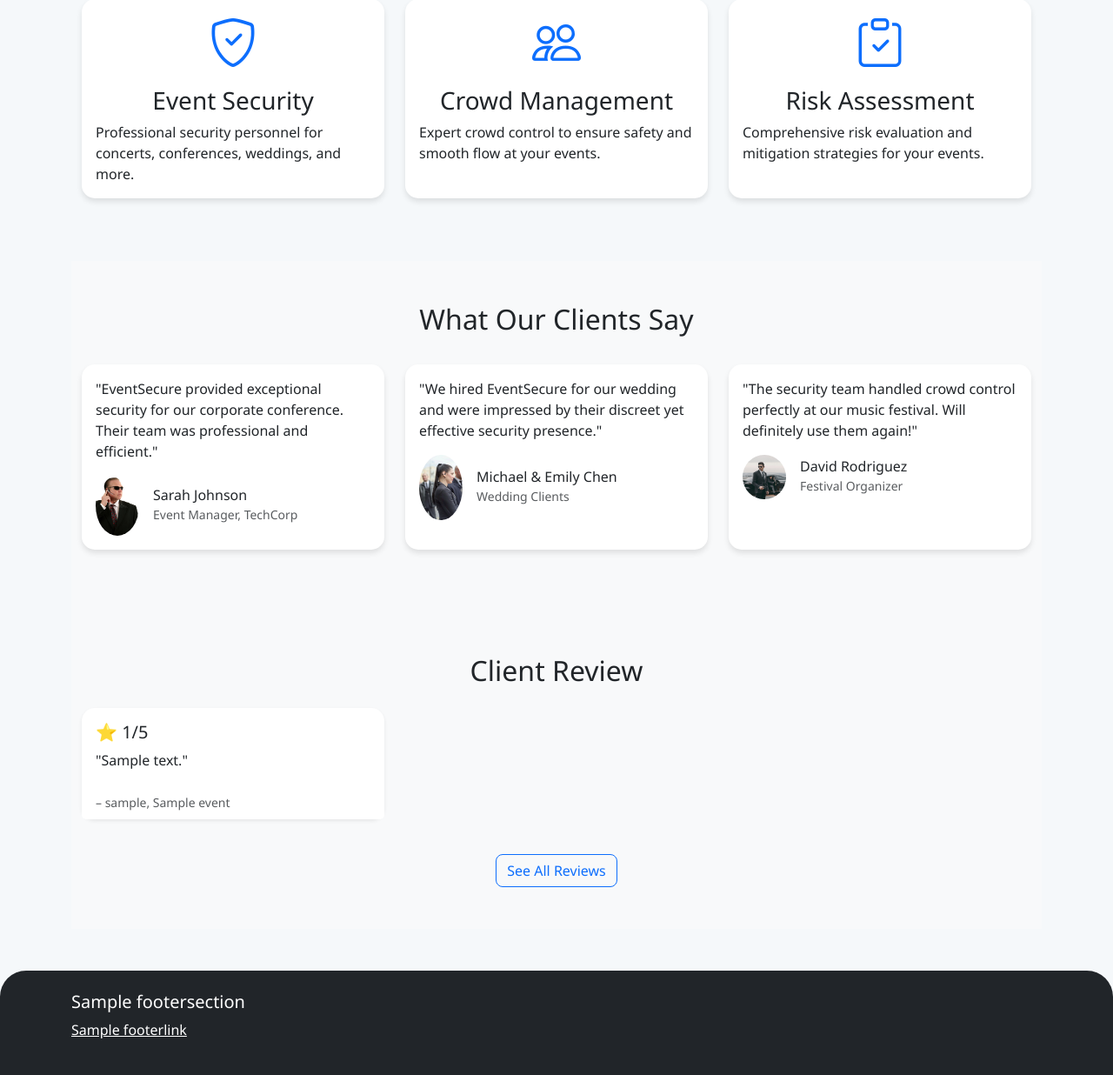
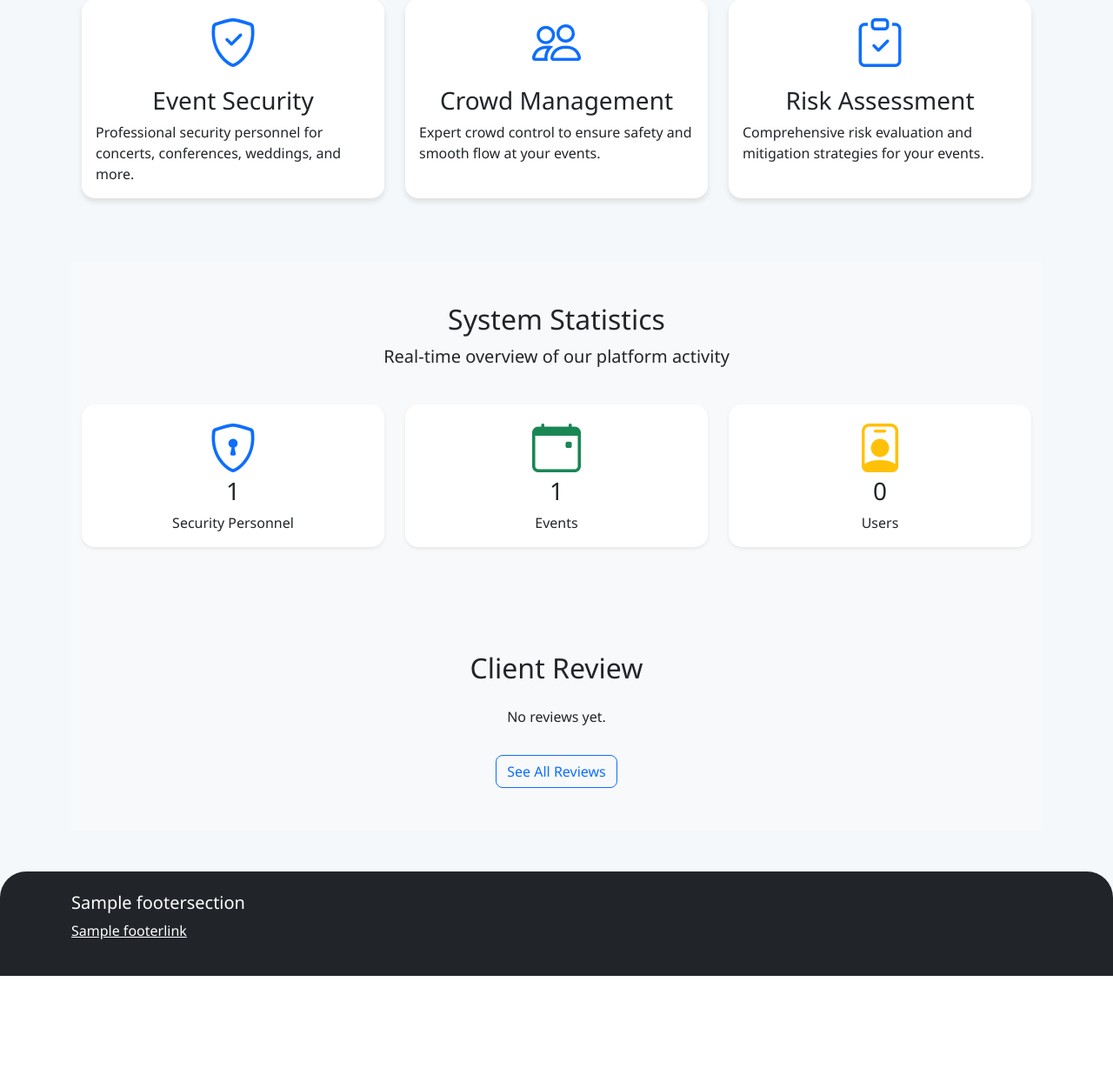
Before and after one commit to Rajesh-Garsani/DESAS, a Django app: page / in a window 1280 px wide. Shown: the part 789-2025 px from the top of the page at 87% size. After the commit the page ends 1911 px from the top, so only its background shows below. Run offline with Django 4.2, Linux system fonts and the light colour scheme; tables that the repository leaves empty hold one stand-in row (values such as "Sample post").

Commit message:
real users, guards, events show on homepage

```diff
--- a/event_security/core/views.py
+++ b/event_security/core/views.py
@@ -3,6 +3,10 @@ from django.contrib import messages
 from django.core.mail import send_mail
 from django.conf import settings
 from django.apps import apps
+from django.contrib.auth import get_user_model
+
+User = get_user_model()
+
 
 # Home page with latest event reviews
 def home(request):
@@ -51,6 +55,26 @@ def about(request):
 def unauthorized(request):
     return render(request, 'core/unauthorized.html')
 
+
+
+
+def home(request):
+    # ✅ Get models dynamically (no circular import errors)
+    Event = apps.get_model('events', 'Event')
+    SecurityGuardProfile = apps.get_model('guards', 'SecurityGuardProfile')
+
+    total_guards = SecurityGuardProfile.objects.count()
+    total_events = Event.objects.count()
+    total_registrars = User.objects.filter(role="event_registrar").count()
+
+    return render(request, "core/home.html", {
+        "total_guards": total_guards,
+        "total_events": total_events,
+        "total_registrars": total_registrars,
+    })
+
+
+
 # Contact form with email + lazy-loaded MessageLog
 def contact(request):
     if request.method == "POST":
--- a/event_security/templates/core/home.html
+++ b/event_security/templates/core/home.html
@@ -76,57 +76,44 @@
     </div>
 </div>
 
-<div class="testimonials-section bg-light py-5">
+<div class="stats-section bg-light py-5">
     <div class="container">
         <div class="row text-center mb-4">
-            <h2>What Our Clients Say</h2>
+            <h2>System Statistics</h2>
+            <p class="lead">Real-time overview of our platform activity</p>
         </div>
         <div class="row">
             <div class="col-md-4 mb-4">
-                <div class="card h-100">
-                    <div class="card-body">
-                        <p class="card-text">"EventSecure provided exceptional security for our corporate conference. Their team was professional and efficient."</p>
-                        <div class="d-flex align-items-center mt-3">
-                            <img src="static\images\Sarah.jfif" alt="Client" class="rounded-circle me-3" width="50">
-                            <div>
-                                <h6 class="mb-0">Sarah Johnson</h6>
-                                <small class="text-muted">Event Manager, TechCorp</small>
-                            </div>
-                        </div>
+                <div class="card h-100 shadow-sm">
+                    <div class="card-body text-center">
+                        <i class="bi bi-shield-lock display-4 text-primary mb-3"></i>
+                        <h3>{{ total_guards }}</h3>
+                        <p class="card-text">Security Personnel</p>
                     </div>
                 </div>
             </div>
             <div class="col-md-4 mb-4">
-                <div class="card h-100">
-                    <div class="card-body">
-                        <p class="card-text">"We hired EventSecure for our wedding and were impressed by their discreet yet effective security presence."</p>
-                        <div class="d-flex align-items-center mt-3">
-                            <img src="static\images\Emily.jfif" alt="Client" class="rounded-circle me-3" width="50">
-                            <div>
-                                <h6 class="mb-0">Michael & Emily Chen</h6>
-                                <small class="text-muted">Wedding Clients</small>
-                            </div>
-                        </div>
+                <div class="card h-100 shadow-sm">
+                    <div class="card-body text-center">
+                        <i class="bi bi-calendar-event display-4 text-success mb-3"></i>
+                        <h3>{{ total_events }}</h3>
+                        <p class="card-text">Events</p>
                     </div>
                 </div>
             </div>
             <div class="col-md-4 mb-4">
-                <div class="card h-100">
-                    <div class="card-body">
-                        <p class="card-text">"The security team handled crowd control perfectly at our music festival. Will definitely use them again!"</p>
-                        <div class="d-flex align-items-center mt-3">
-                            <img src="static\images\David.jfif" alt="Client" class="rounded-circle me-3" width="50">
-                            <div>
-                                <h6 class="mb-0">David Rodriguez</h6>
-                                <small class="text-muted">Festival Organizer</small>
-                            </div>
-                        </div>
+                <div class="card h-100 shadow-sm">
+                    <div class="card-body text-center">
+                        <i class="bi bi-person-badge display-4 text-warning mb-3"></i>
+                        <h3>{{ total_registrars }}</h3>
+                        <p class="card-text">Users</p>
                     </div>
                 </div>
             </div>
         </div>
     </div>
 </div>
+
 
 <section class="py-5 bg-light">
   <div class="container">
```
